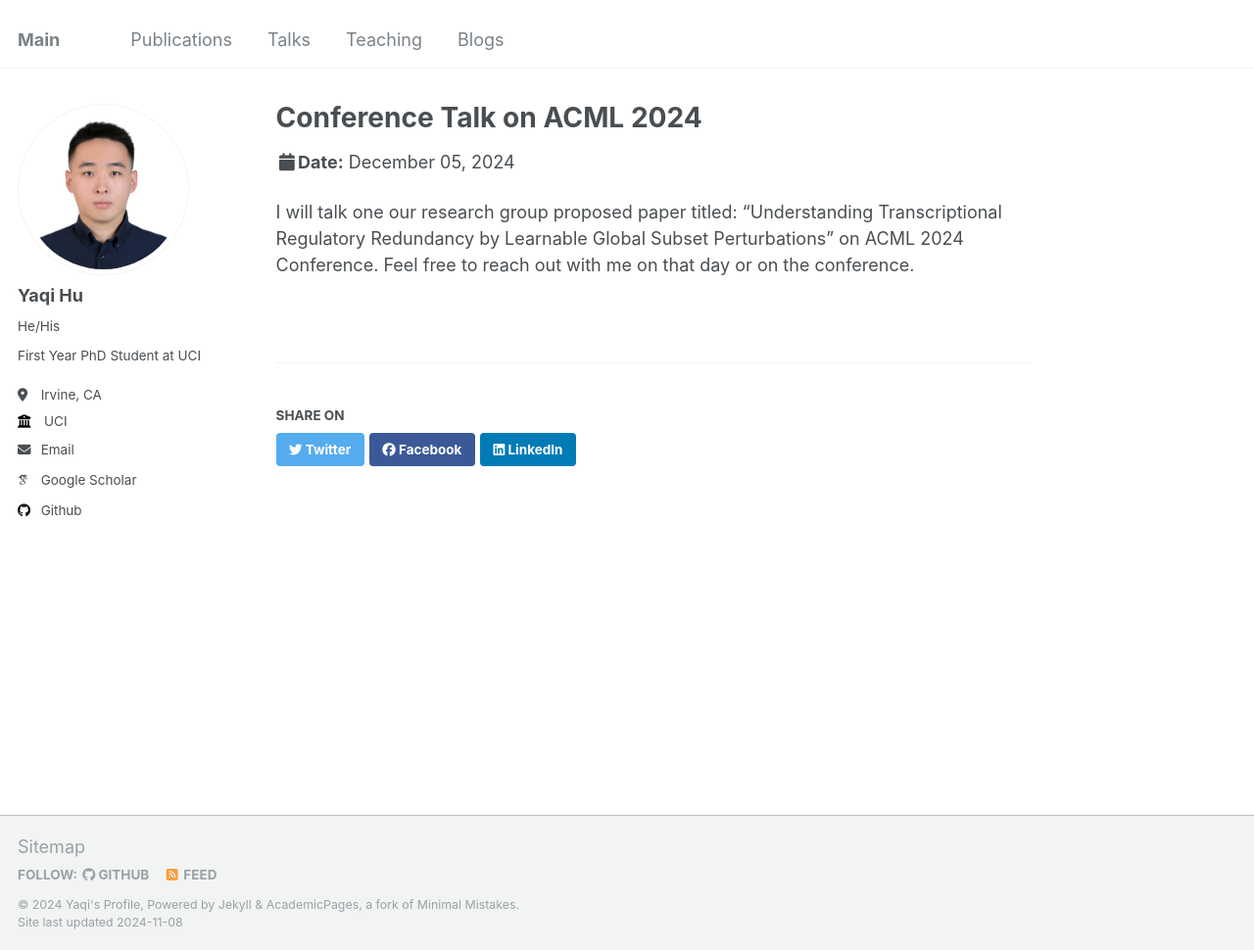
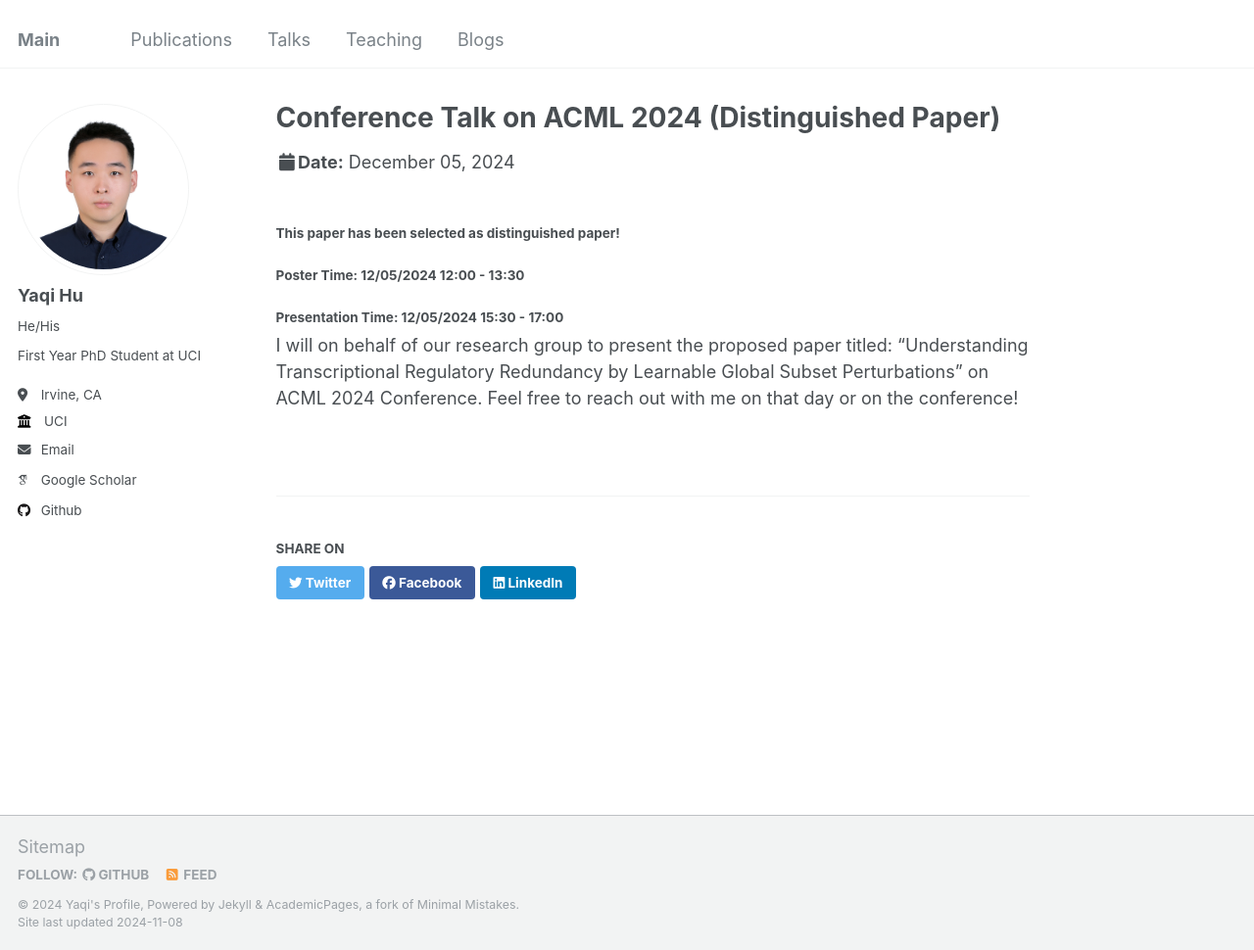
Before and after one commit to YaqiHu23/YaqiHu23.github.io, a Jekyll site: the page built from _talks/ACML_2024.md, in a window 1280 px wide and 970 px high. Shown: the whole window at 98% size. Built offline with Jekyll 4.4.1, drawn with Linux system fonts in a browser that asks for light colours; some web fonts are replaced.

Commit message:
version_0.3

```diff
--- a/_talks/ACML_2024.md
+++ b/_talks/ACML_2024.md
@@ -1,5 +1,5 @@
 ---
-title: "Conference Talk on ACML 2024"
+title: "Conference Talk on ACML 2024 (Distinguished Paper)"
 collection: talks
 type: "Conference proceedings talk"
 permalink: /talks/ACML_2024
@@ -7,5 +7,7 @@ venue: "The 16th Asian Conference on Machine Learning, 2024"
 date: 2024-12-05
 location: "Hanoi, Vietnam"
 ---
-
-I will talk one our research group proposed paper titled: "Understanding Transcriptional Regulatory Redundancy by Learnable Global Subset Perturbations" on ACML 2024 Conference. Feel free to reach out with me on that day or on the conference.
+#### This paper has been selected as distinguished paper!
+#### Poster Time: 12/05/2024 12:00 - 13:30
+#### Presentation Time: 12/05/2024 15:30 - 17:00
+I will on behalf of our research group to present the proposed paper titled: "Understanding Transcriptional Regulatory Redundancy by Learnable Global Subset Perturbations" on ACML 2024 Conference. Feel free to reach out with me on that day or on the conference!
```
Also changed, not shown: _pages/about.md (+1 -1 lines).
